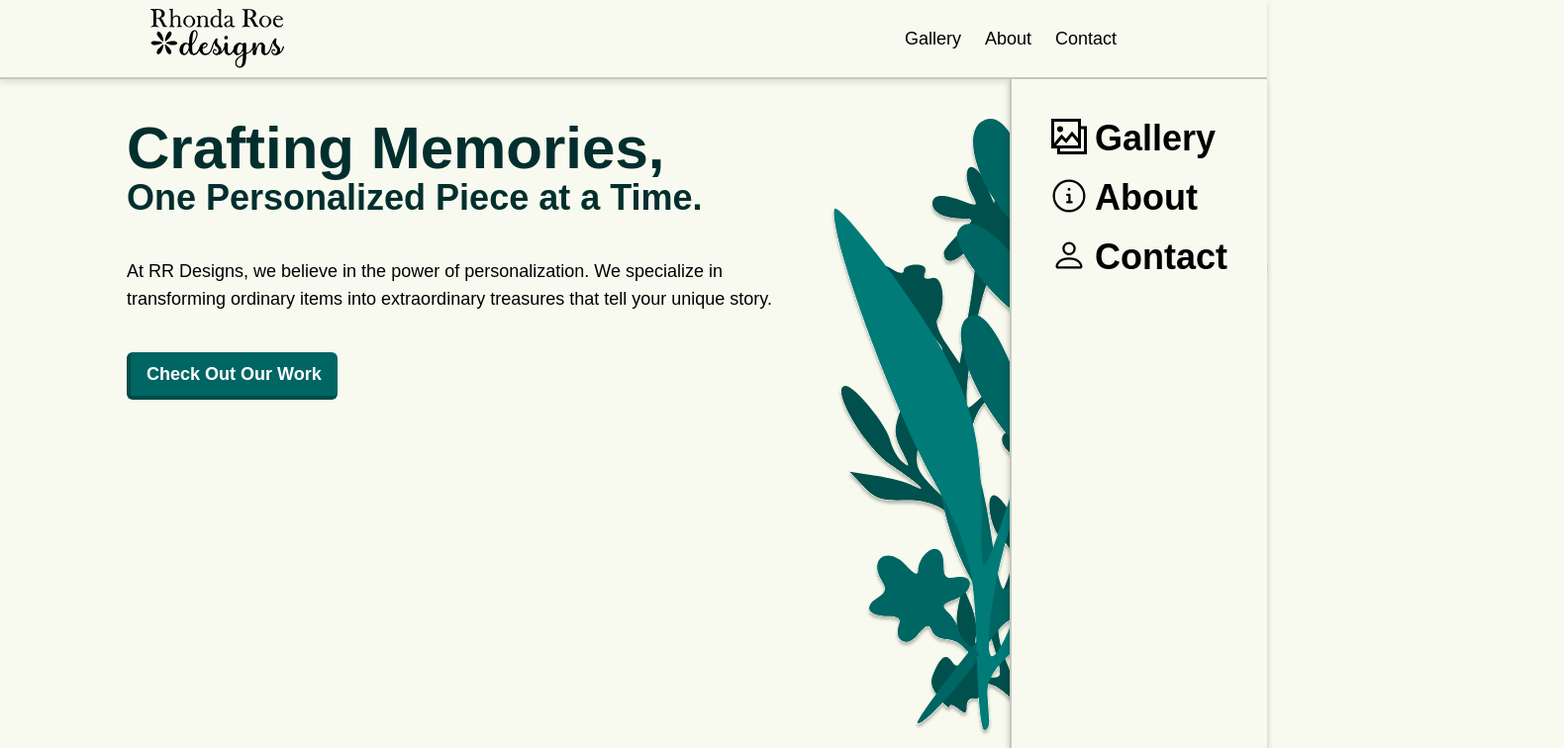
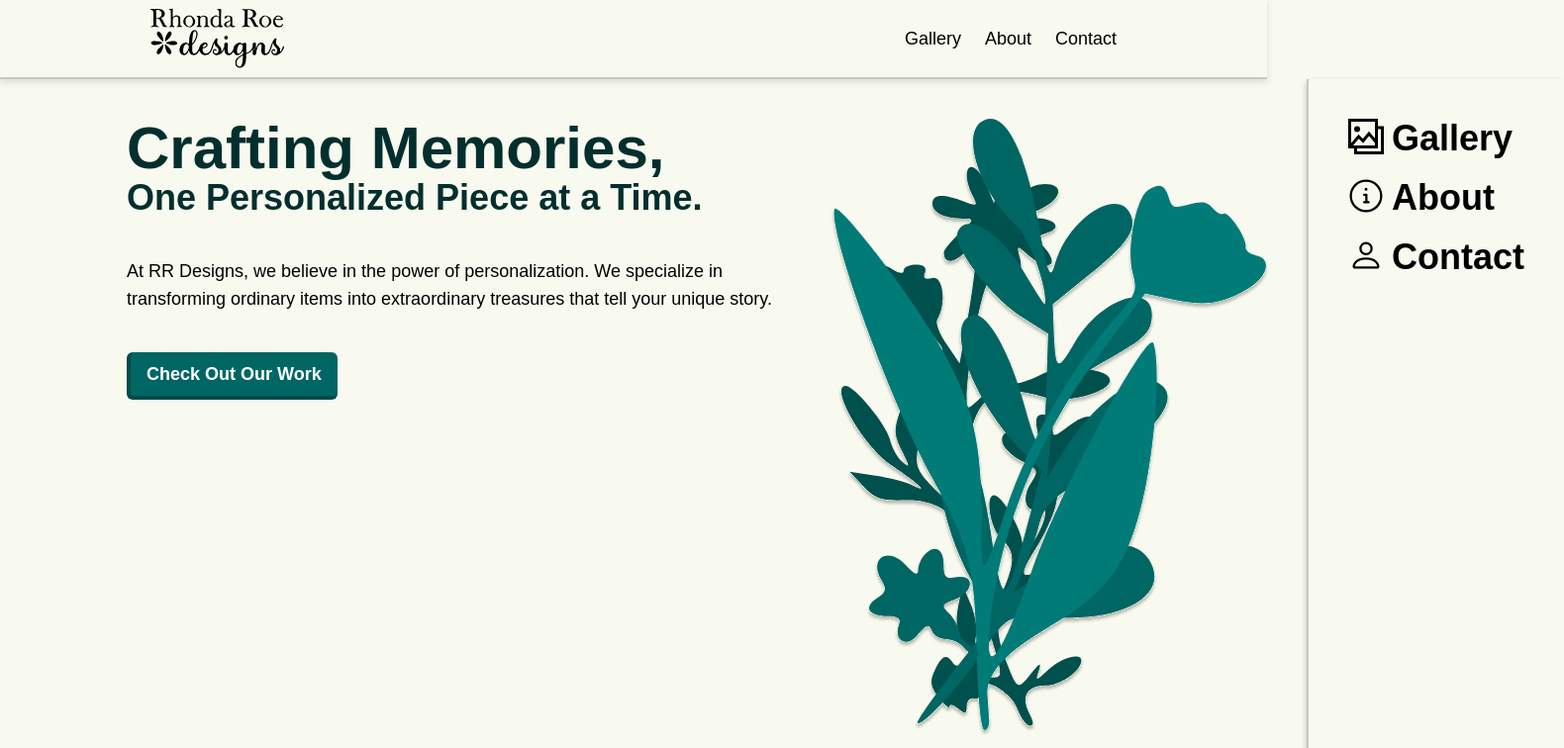
Before and after one commit to JRoegit/RRDesigns, a Next.js app: page / in a window 1280 px wide. Shown: the top 756 px of the page at 99% size, 1580 px wide, since content can reach past the window. Built offline with nearby package versions, Linux system fonts and the light colour scheme; no server answers.

Commit message:
fixed slidebar

```diff
--- a/app/components/navbar-hamburger.tsx
+++ b/app/components/navbar-hamburger.tsx
@@ -14,7 +14,7 @@ export default function NavHamburger() {
             <button className="sm:hidden hover:cursor-pointer" onClick={() => setIsOpen(!isOpen)}>
                 <RxHamburgerMenu className="size-10"/>
             </button>
-            <div className={"absolute border-l-2 border-black/20 p-10 top-20 drop-shadow-md right-0 w-fit flex flex-col gap-4  h-screen transition duration-500 ease-in-out bg-rrwhite " + (isOpen ? "menuslider" : "")}>
+            <div className={"absolute border-l-2 border-black/20 p-10 top-20 drop-shadow-md right-0 w-fit flex flex-col gap-4  h-screen transition duration-500 ease-in-out bg-rrwhite " + (isOpen ? "" : "menuslider")}>
                 <Link onClick={() => setIsOpen(!isOpen)} href={"/gallery"} className="hover:border-amber-500 font-semibold w-fit border-b-4 border-transparent text-black hover:cursor-pointer text-4xl transition duration-300 flex flex-row gap-2 ease-in-out">
                     <GrGallery/>Gallery
                 </Link>
```
